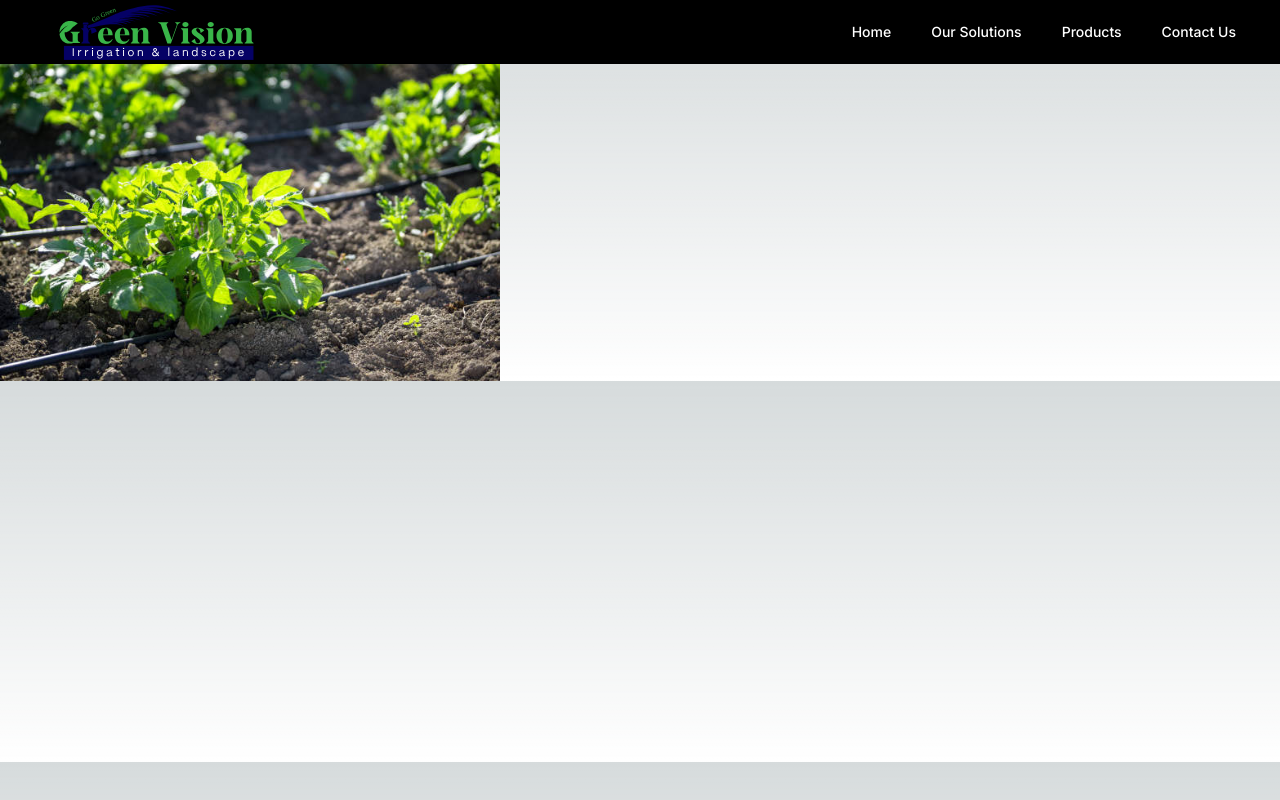
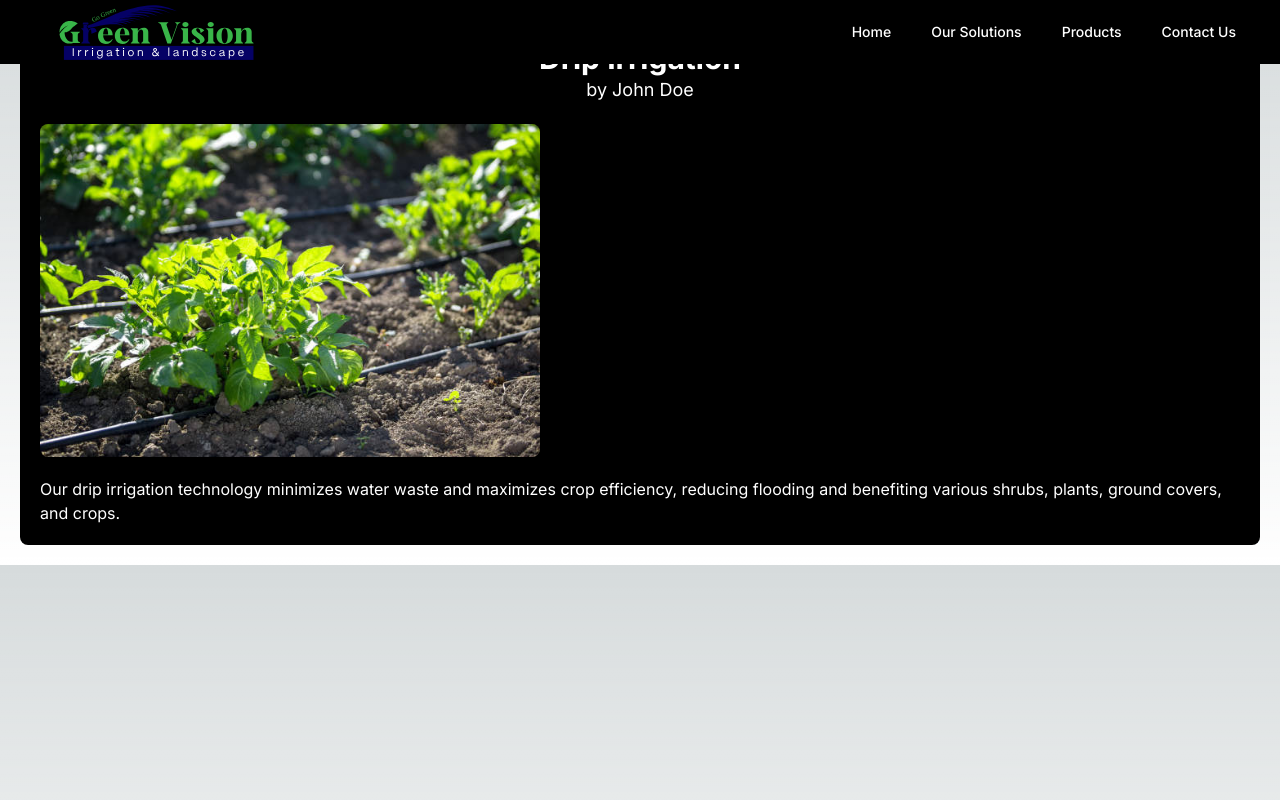
Before and after one commit to Asad06124/Green-Vision, a Next.js app: page /our-solutions/drip-irrigation in a window 1280 px wide. Built offline with nearby package versions, Linux system fonts and the light colour scheme.

Commit message:
solution detail add

```diff
--- a/src/app/our-solutions/[slug]/page.tsx
+++ b/src/app/our-solutions/[slug]/page.tsx
@@ -27,10 +27,15 @@ export default async function SolutionPage({ params }: { params: { slug: string
   }
 
   return (
-    <div>
-      <h1>{solution.title}</h1>
-      <p>{solution.description}</p>
-      <Image src={solution.image} alt={solution.title} width={500} height={300} />
+    <div className="container mx-auto p-5">
+      <article className="bg-black text-white p-5 rounded-lg">
+        <header className="text-center">
+          <h1 className="text-3xl font-bold">{solution.title}</h1>
+          <p className="text-lg">by {solution.instructor}</p>
+        </header>
+        <Image src={solution.image} alt={solution.title} width={500} height={300} className="rounded-lg my-5" />
+        <p className="text-base">{solution.description}</p>
+      </article>
     </div>
   );
 }
```
Also changed, not shown: 1 other file (tests, documents, lock files or other folders).
